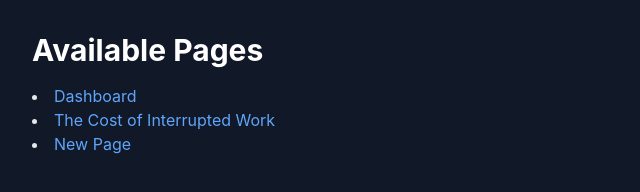
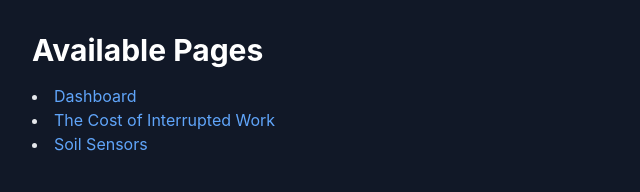
Before and after one commit to FourTweny/FourTweny.github.io, a plain HTML site: page index.html in a window 1280 px wide. Shown: the full height of the page, 0-640 px from the left. Drawn offline with nearby package versions, Linux system fonts and the light colour scheme.

Commit message:
Update link text for soil sensors page

```diff
--- a/index.html
+++ b/index.html
@@ -14,7 +14,7 @@
 
             <li><a href="dashboard.html" class="text-blue-400 hover:underline">Dashboard</a></li>
             <li><a href="interrupted-work.html" class="text-blue-400 hover:underline">The Cost of Interrupted Work</a></li>
-            <li><a href="soil_sensors.html" class="text-blue-400 hover:underline">New Page</a></li>
+            <li><a href="soil_sensors.html" class="text-blue-400 hover:underline">Soil Sensors</a></li>
         </ul>
     </div>
 </body>
```
